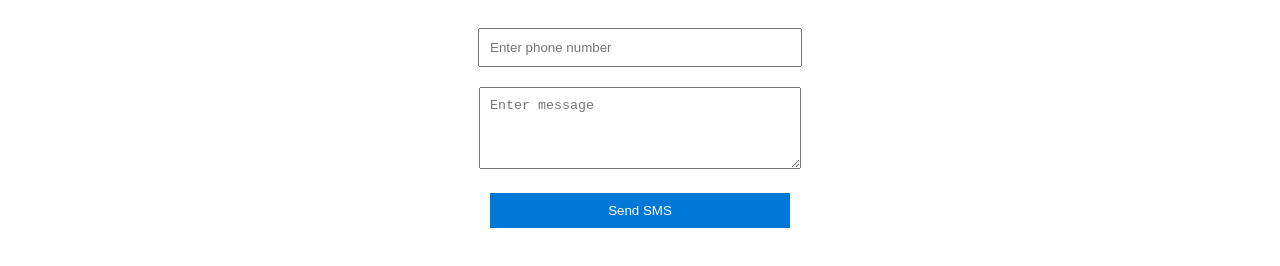
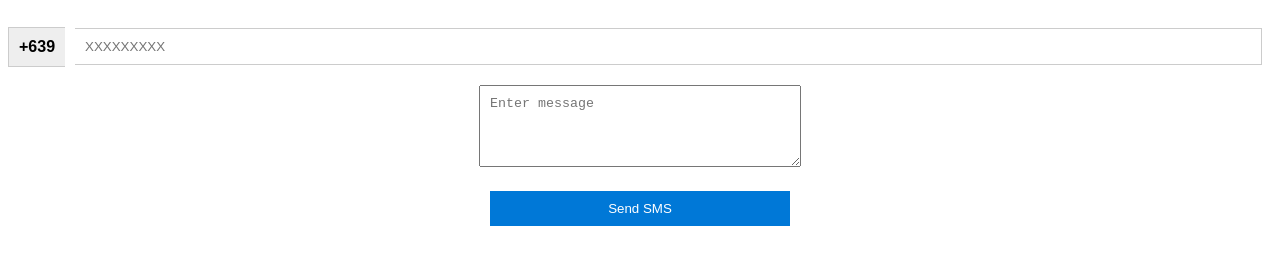
Before and after one commit to GeloDee/sms-sender, a plain HTML site: page index.html in a window 1280 px wide. Shown: the part 90-356 px from the top of the page. Drawn offline with Linux system fonts and the light colour scheme.

Commit message:
Update index.html

```diff
--- a/index.html
+++ b/index.html
@@ -8,23 +8,43 @@
     input, textarea, button { margin: 10px; padding: 10px; width: 300px; }
     button { background: #0078D7; color: white; border: none; cursor: pointer; }
     button:hover { background: #005a9e; }
+    .phone-container {
+      display: flex;
+      justify-content: center;
+      align-items: center;
+    }
+    .prefix {
+      padding: 10px;
+      background: #eee;
+      border: 1px solid #ccc;
+      border-right: none;
+      font-weight: bold;
+    }
+    #phone {
+      flex: 1;
+      border: 1px solid #ccc;
+      border-left: none;
+    }
   </style>
 </head>
 <body>
   <h1>Send SMS</h1>
   <form id="smsForm">
-    <input type="text" id="phone" placeholder="Enter phone number" required><br>
+    <div class="phone-container">
+      <span class="prefix">+639</span>
+      <input type="text" id="phone" placeholder="XXXXXXXXX" maxlength="9" pattern="[0-9]{9}" required>
+    </div>
     <textarea id="message" placeholder="Enter message" rows="4" required></textarea><br>
     <button type="submit">Send SMS</button>
   </form>
   <p id="status"></p>
 
   <script>
-    const ARDUINO_IP = "http://192.168.0.122"; // Change to your Arduino’s IP
+    const ARDUINO_IP = "http://192.168.0.122"; // Change to your ESP32 IP
 
     document.getElementById("smsForm").addEventListener("submit", async (e) => {
       e.preventDefault();
-      const phone = document.getElementById("phone").value;
+      const phone = "+639" + document.getElementById("phone").value;
       const message = document.getElementById("message").value;
 
       document.getElementById("status").innerText = "Sending...";
```
